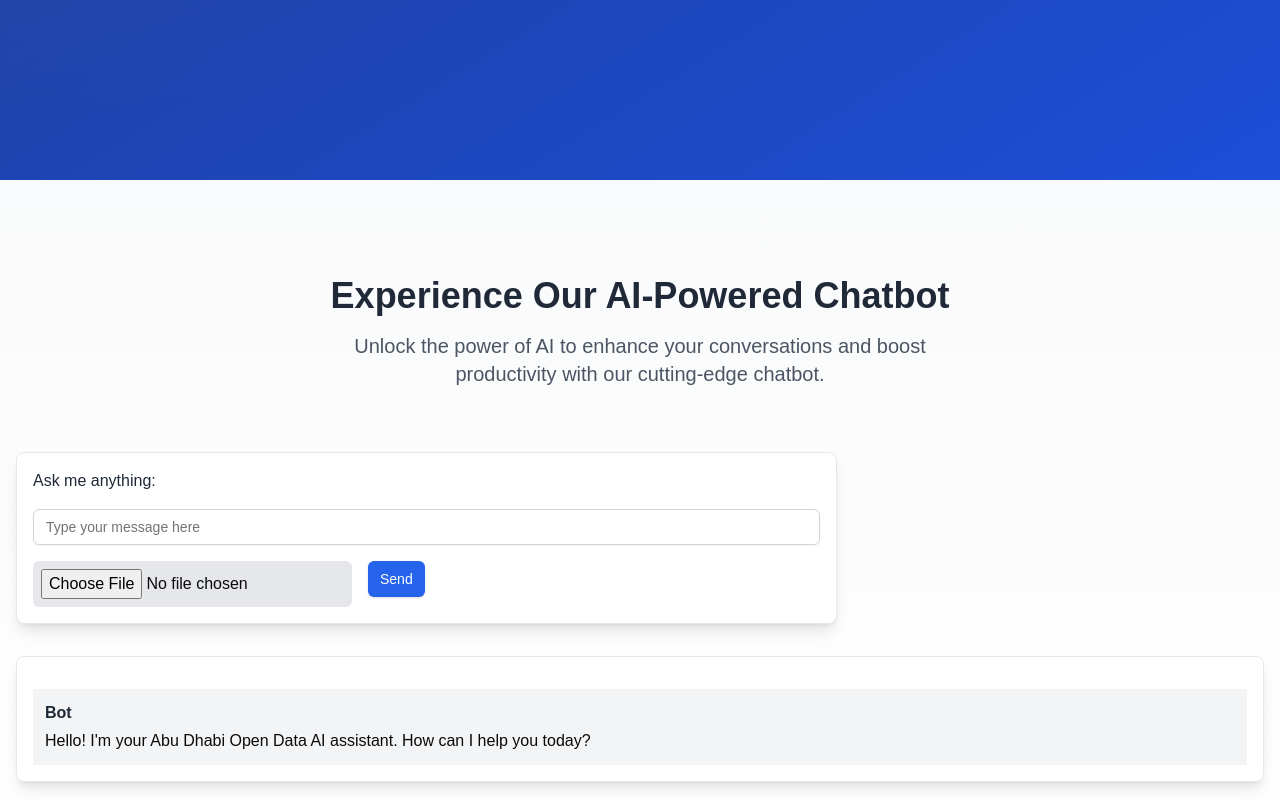
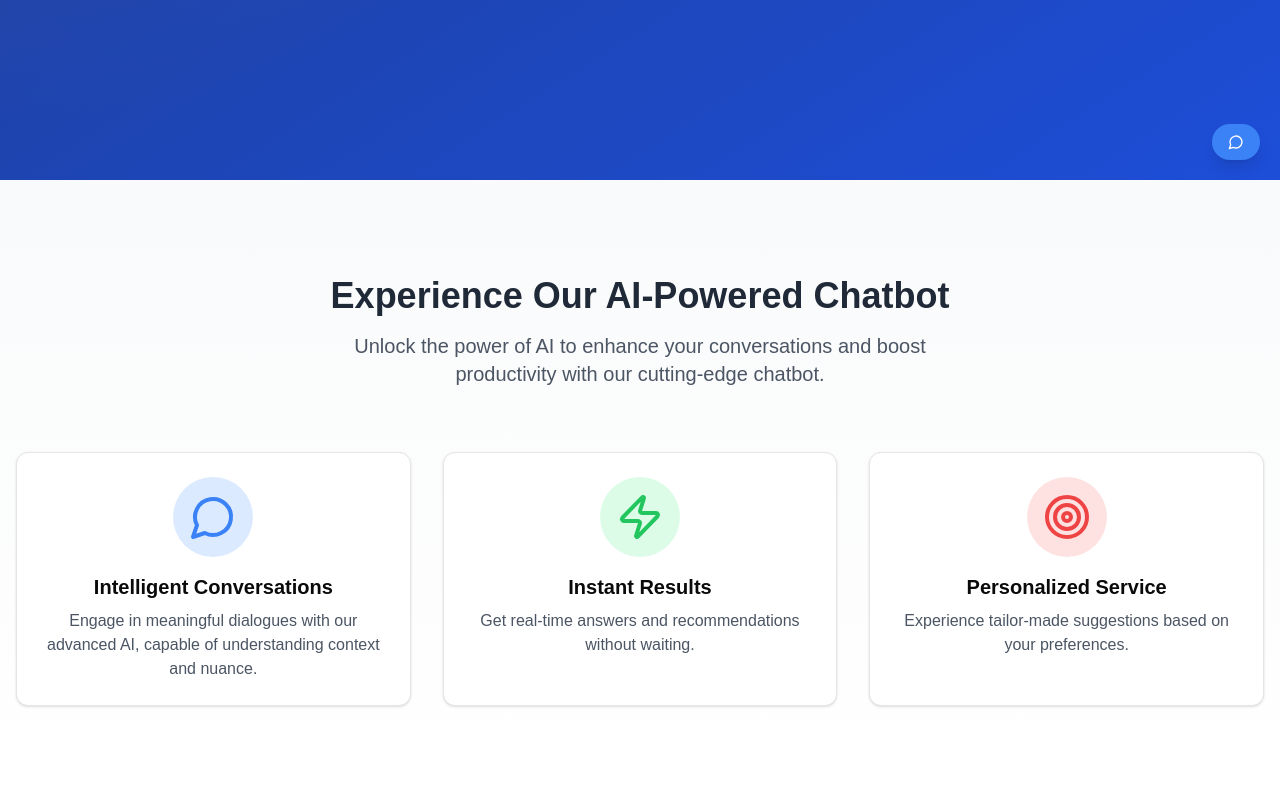
Before and after one commit to codeTun/potential, a Next.js app: page / in a window 1280 px wide. Shown: the part 620-1420 px from the top of the page. Built offline with nearby package versions, Linux system fonts and the light colour scheme.

Commit message:
we need to fix chat window rendering problem for character and image

```diff
--- a/components/potential-section-with-chat.tsx
+++ b/components/potential-section-with-chat.tsx
@@ -8,6 +8,7 @@ import { MessageCircle, Zap, Target, X, Send } from "lucide-react";
 import { initializeApp } from "firebase/app";
 import { getStorage, ref, uploadBytes, getDownloadURL } from "firebase/storage";
 import { AzureKeyCredential, DocumentAnalysisClient } from "@azure/ai-form-recognizer";  // Import Azure SDK
+import { Paperclip } from "lucide-react";
 
 // Firebase configuration
 const firebaseConfig = {
@@ -53,11 +54,11 @@ export function PotentialSection({
   const MAX_HISTORY = 6;
 
   useEffect(() => {
-    if (externalQuery.trim()) {
+    if (externalQuery.trim() && !input) { // Avoid resetting if the input is already set
       setIsChatOpen(true);
       handleSend(externalQuery);
     }
-  }, [externalQuery]);
+  }, [externalQuery, input]); // Only run this effect when externalQuery or input changes
 
   useEffect(() => {
     if (searchResultsIdentifiers.length > 0) {
@@ -73,7 +74,11 @@ export function PotentialSection({
       // Step 1: Add the user message to the chat state
       setMessages((prev) => [
         ...prev,
-        { text: messageText.trim(), sender: "user", imageUrl: uploadedImage ? URL.createObjectURL(uploadedImage) : undefined },
+        {
+          text: messageText.trim(),
+          sender: "user",
+          imageUrl: uploadedImage ? URL.createObjectURL(uploadedImage) : undefined,
+        },
       ]);
       setInput(""); // Clear the input field after sending
 
@@ -130,7 +135,7 @@ export function PotentialSection({
           method: "POST",
           headers: { "Content-Type": "application/json" },
           body: JSON.stringify({
-            messages: [{ role: "system", content: `Your role as the Abu Dhabi Open Data Platform AI is as follows: - **Query Evaluation and Refinement**: When you receive a prompt, assess if it is a search query. - If the query is suitable as provided, repeat it exactly as is. - If the query could be refined, modify it to improve relevance and respond only with the refined keywords. - Avoid unnecessary words such as "data," "dataset," or specific UAE city names, even if mentioned. - **Re-query Generation for Enhanced Relevance**: If the user context suggests that previous results were unsatisfactory, generate a new query that better meets the user's needs based on the conversation context. Reply only with the new query. - **Dataset Discussion**: If the user is asking questions or discussing a dataset they retrieved without requesting new information, reply only with "0" to indicate no new query is required. **Important**: - Focus exclusively on keywords relevant to the user's intent, avoiding filler words. - Aim for keywords directly tied to the specific purpose (e.g., "finance," "public health," "citizen well-being"), keeping responses concise and to the point.` }, ...chatHistory, { role: "user", content: finalInput }],
+            messages: [{ role: "system", content: `local sytem prompt content` }, ...chatHistory, { role: "user", content: finalInput }],
           }),
         });
 
@@ -170,7 +175,7 @@ export function PotentialSection({
 
         const SYSTEM_PROMPT_GLOBAL = {
           role: "system",
-          content: `You are the Abu Dhabi's open data platform AI assistant. You are helpful and friendly, and you provide the best datasets from the open data platform based on user queries. If the user query is specific to something you only return the specific one else if it's general you return all the datasets you have else suggest an alternative and clarify why. This is the data from the search engine you have: ${chunks}. You only return your response in this structure and make it parse friendly"[[datasets_identifiers_separated_by_comma_each_in_a_list_you_only_put_the_first_identifier_of_each_dataset_in_case_you_wanted_to_return_more_than_one_dataset],your_response]" please do not forget your response structure if you do not find an identifier leave its array empty do not make out responses from your head example "[["8cbaa2c9-2a85-434e-bfc7-6a994b6eaa3d","8cbaa2c9-2a85-434e-bfc7-6a994b6eaa3d"],"we have this kind of dataset and explain it"]" these IDs are just an example for you to understand do not include it in your response`,
+          content: `global system prompt content`,
         };
 
         const globalResponse = await fetch("/api/gpt", {
@@ -231,16 +236,21 @@ export function PotentialSection({
 
 
   const handleFormSubmit = (event: React.FormEvent) => {
-    event.preventDefault();
-    handleSend(input);
+    event.preventDefault();  // Prevent page reload
+    if (!isProcessing) {
+      handleSend(input);  // Call send only if not processing
+    }
   };
 
-  const handleImageUpload = (event: React.ChangeEvent<HTMLInputElement>) => {
+
+  const handleImageUpload = async (event: React.ChangeEvent<HTMLInputElement>) => {
     const file = event.target.files?.[0];
-    if (file) {
-      setUploadedImage(file);
+    if (file && !uploadedImage) {
+      setUploadedImage(file);  // Set image only if not already uploaded
     }
   };
+
+
   return (
     <section className="py-24 bg-gradient-to-b from-gray-50 to-white relative overflow-hidden">
       <div className="container mx-auto px-4">
@@ -254,8 +264,7 @@ export function PotentialSection({
             Experience Our AI-Powered Chatbot
           </h2>
           <p className="text-xl text-gray-600 max-w-2xl mx-auto">
-            Unlock the power of AI to enhance your conversations and boost
-            productivity with our cutting-edge chatbot.
+            Unlock the power of AI to enhance your conversations and boost productivity with our cutting-edge chatbot.
           </p>
         </motion.div>
 
@@ -268,55 +277,181 @@ export function PotentialSection({
             visible: { opacity: 1, y: 0, transition: { delayChildren: 0.3, staggerChildren: 0.2 } },
           }}
         >
-          <form
-            className="space-y-4 col-span-2 bg-white p-4 rounded-lg shadow-lg border border-gray-200"
-            onSubmit={handleFormSubmit}
+          {/* Cards for additional features */}
+          <motion.div variants={{ hidden: { y: 20, opacity: 0 }, visible: { y: 0, opacity: 1 } }}>
+            <Card className="h-full transform hover:scale-105 transition-transform duration-300">
+              <CardContent className="p-6 flex flex-col items-center text-center">
+                <div className="bg-blue-100 p-4 rounded-full mb-4">
+                  <MessageCircle className="w-12 h-12 text-blue-500" />
+                </div>
+                <h3 className="text-xl font-semibold mb-2">Intelligent Conversations</h3>
+                <p className="text-gray-600">
+                  Engage in meaningful dialogues with our advanced AI, capable of understanding context and nuance.
+                </p>
+              </CardContent>
+            </Card>
+          </motion.div>
+
+          <motion.div variants={{ hidden: { y: 20, opacity: 0 }, visible: { y: 0, opacity: 1 } }}>
+            <Card className="h-full transform hover:scale-105 transition-transform duration-300">
+              <CardContent className="p-6 flex flex-col items-center text-center">
+                <div className="bg-green-100 p-4 rounded-full mb-4">
+                  <Zap className="w-12 h-12 text-green-500" />
+                </div>
+                <h3 className="text-xl font-semibold mb-2">Instant Results</h3>
+                <p className="text-gray-600">
+                  Get real-time answers and recommendations without waiting.
+                </p>
+              </CardContent>
+            </Card>
+          </motion.div>
+
+          <motion.div variants={{ hidden: { y: 20, opacity: 0 }, visible: { y: 0, opacity: 1 } }}>
+            <Card className="h-full transform hover:scale-105 transition-transform duration-300">
+              <CardContent className="p-6 flex flex-col items-center text-center">
+                <div className="bg-red-100 p-4 rounded-full mb-4">
+                  <Target className="w-12 h-12 text-red-500" />
+                </div>
+                <h3 className="text-xl font-semibold mb-2">Personalized Service</h3>
+                <p className="text-gray-600">
+                  Experience tailor-made suggestions based on your preferences.
+                </p>
+              </CardContent>
+            </Card>
+          </motion.div>
+        </motion.div>
+
+        {/* Conditionally rendering the Chat Window */}
+        {isChatOpen ? (
+          <ChatWindow
+            messages={messages}
+            input={input}
+            isProcessing={isProcessing}
+            onClose={() => setIsChatOpen(false)}
+            onInputChange={(e) => setInput(e.target.value)}
+            onFormSubmit={handleFormSubmit}
+            uploadedImage={uploadedImage}  // Pass uploaded image here
+          />
+        ) : (
+          <ChatToggleButton onClick={() => setIsChatOpen(true)} />
+        )}
+      </div>
+    </section>
+  );
+
+  function ChatWindow({
+    messages,
+    input,
+    isProcessing,
+    onClose,
+    onInputChange,
+    onFormSubmit,
+    uploadedImage,  // Add uploadedImage prop
+  }: {
+    messages: Message[];
+    input: string;
+    isProcessing: boolean;
+    onClose: () => void;
+    onInputChange: (e: React.ChangeEvent<HTMLInputElement>) => void;
+    onFormSubmit: (e: React.FormEvent) => void;
+    uploadedImage: File | null;  // Allow uploaded image to be passed
+  }) {
+    return (
+      <motion.div
+        initial={{ opacity: 0, y: 50 }}
+        animate={{ opacity: 1, y: 0 }}
+        exit={{ opacity: 0, y: 50 }}
+        className="fixed bottom-5 right-5 z-50 w-96 bg-white rounded-lg shadow-2xl overflow-hidden"
       >
+        <div className="bg-blue-500 text-white p-4 flex justify-between items-center">
+          <h3 className="font-semibold">AI Assistant</h3>
+          <Button
+            variant="ghost"
+            size="icon"
+            onClick={onClose}
+            className="text-white hover:bg-blue-600"
+          >
+            <X className="h-4 w-4" />
+          </Button>
+        </div>
+        <ScrollArea className="h-[400px] p-4">
           <div className="space-y-4">
-              <label htmlFor="chatInput" className="block font-medium text-gray-800">
-                Ask me anything:
+            {messages.map((msg, idx) => (
+              <motion.div
+                key={idx}
+                initial={{ opacity: 0, y: 10 }}
+                animate={{ opacity: 1, y: 0 }}
+                transition={{ delay: idx * 0.1 }}
+                className={`flex ${
+                  msg.sender === "user" ? "justify-end" : "justify-start"
+                }`}
+              >
+                <div
+                  className={`${
+                    msg.sender === "user"
+                      ? "bg-blue-500 text-white"
+                      : "bg-gray-200 text-gray-800"
+                  } p-3 rounded-lg max-w-[80%] shadow`}
+                >
+                  {msg.text}
+                  {msg.imageUrl && <img src={msg.imageUrl} alt="Uploaded Content" className="mt-2 max-w-full" />}
+                </div>
+              </motion.div>
+            ))}
+          </div>
+        </ScrollArea>
+        <div className="p-4 bg-gray-50">
+          <form onSubmit={onFormSubmit} className="flex items-center space-x-2">
+            <Input
+              value={input}
+              onChange={onInputChange}
+              placeholder="Type your message..."
+              className="flex-1"
+            />
+            <div className="flex gap-4 items-center">
+              {/* File upload button as a clip icon */}
+              <label htmlFor="file-upload" className="cursor-pointer">
+                <Paperclip className="h-6 w-6 text-gray-600" />
               </label>
-              <Input
-                type="text"
-                id="chatInput"
-                name="chatInput"
-                value={input}
-                onChange={(e) => setInput(e.target.value)}
-                placeholder="Type your message here"
-                className="p-3 w-full rounded-md border border-gray-300 focus:outline-none focus:ring-2 focus:ring-blue-500"
-              />
-              <div className="flex gap-4">
               <input
+                id="file-upload"
                 type="file"
                 onChange={handleImageUpload}
-                  className="p-2 bg-gray-200 rounded-md cursor-pointer"
+                className="hidden"
               />
               <Button
                 type="submit"
-                  className="bg-blue-600 text-white p-3 rounded-md"
-                  disabled={isProcessing}
+                disabled={isProcessing || !input.trim()}
+                className="bg-blue-500 text-white hover:bg-blue-600"
               >
-                  {isProcessing ? "Sending..." : "Send"}
+                <Send className="h-4 w-4" />
               </Button>
             </div>
+          </form>
+          {uploadedImage && (
+            <div className="mt-4">
+              <img src={URL.createObjectURL(uploadedImage)} alt="Uploaded" className="max-w-full" />
             </div>
-          </form>
-
-          <div className="col-span-3 bg-white p-4 rounded-lg shadow-lg border border-gray-200 overflow-y-auto max-h-96">
-            <ScrollArea className="h-full space-y-4">
-              {messages.map((message, idx) => (
-                <div key={idx} className={`p-3 ${message.sender === "user" ? "bg-blue-100" : "bg-gray-100"}`}>
-                  <p className={`font-semibold ${message.sender === "user" ? "text-blue-600" : "text-gray-800"}`}>
-                    {message.sender === "user" ? "You" : "Bot"}
-                  </p>
-                  <p className="mt-1">{message.text}</p>
-                  {message.imageUrl && <img src={message.imageUrl} alt="Uploaded Content" className="mt-2 max-w-full" />}
-                </div>
-              ))}
-            </ScrollArea>
+          )}
         </div>
       </motion.div>
-      </div>
-    </section>
     );
   }
+
+  function ChatToggleButton({ onClick }: { onClick: () => void }) {
+    return (
+      <motion.div
+        initial={{ opacity: 0, scale: 0.8 }}
+        animate={{ opacity: 1, scale: 1 }}
+        className="fixed bottom-5 right-5 z-50"
+      >
+        <Button
+          onClick={onClick}
+          className="bg-blue-500 text-white hover:bg-blue-600 rounded-full p-4 shadow-lg"
+        >
+          <MessageCircle className="h-6 w-6" />
+        </Button>
+      </motion.div>
+    );
+  }
+}
```
Lines whose indentation alone changed are shown as unchanged.
